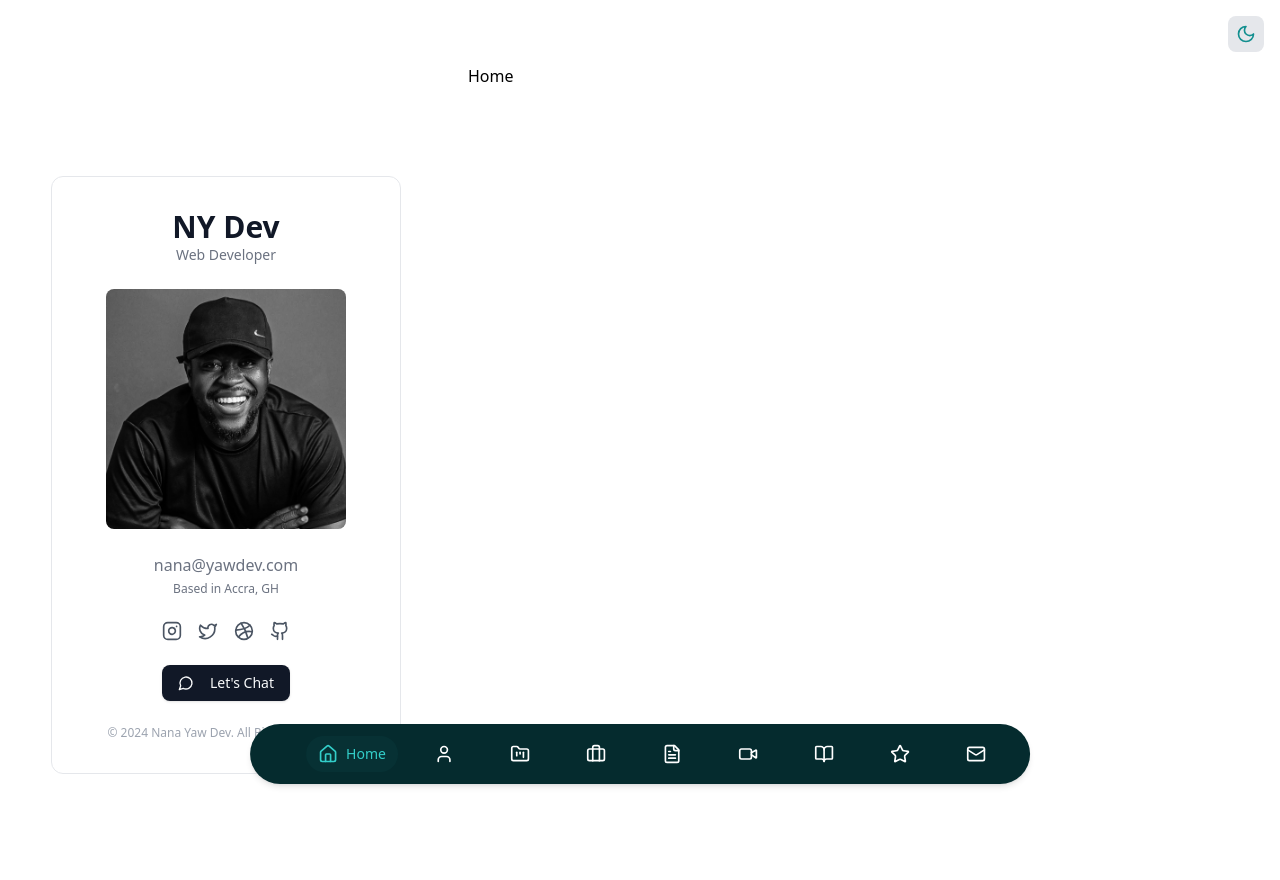
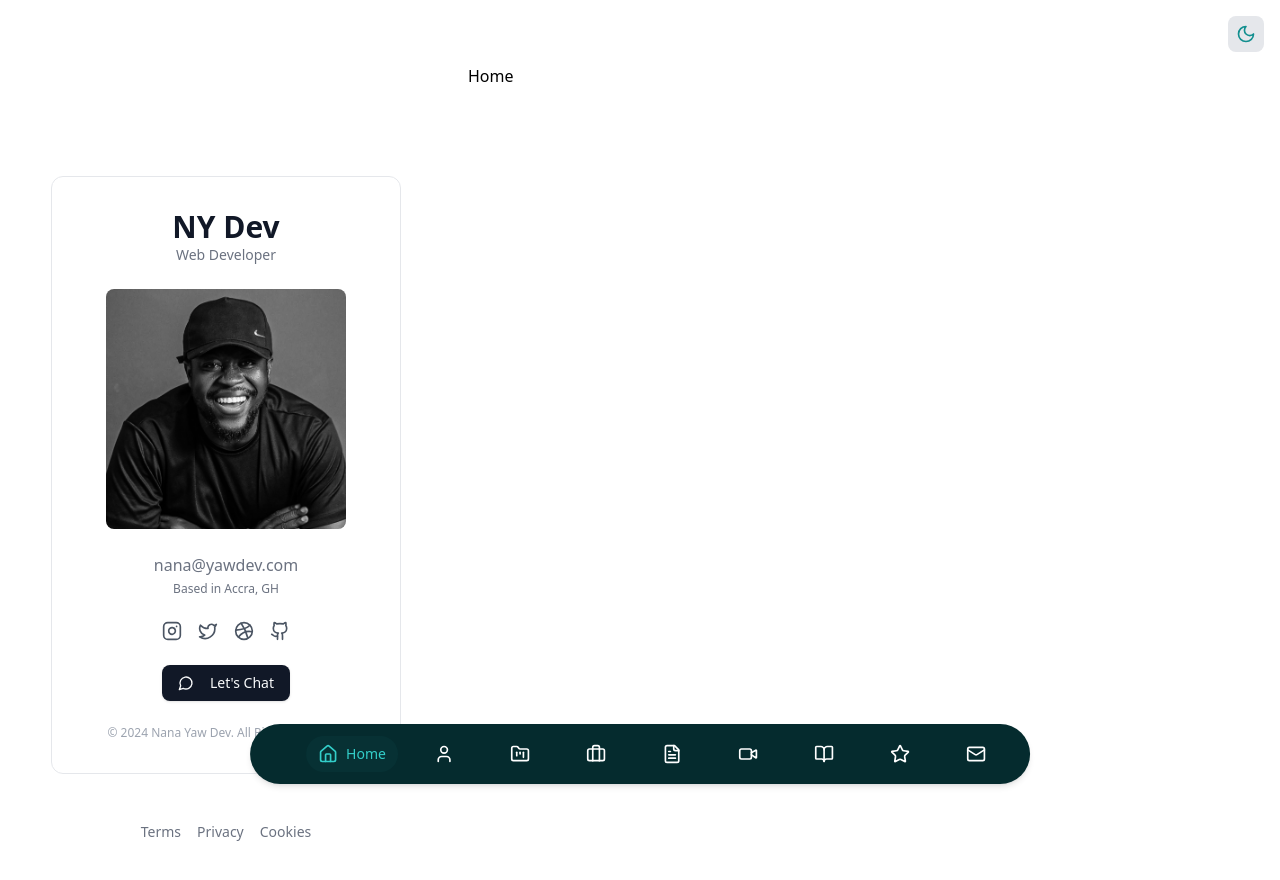
Before and after one commit to nanayawdev/nanayaw.dev, a React (Vite) app: page / in a window 1280 px wide. Shown: the top 880 px of the page. Built offline with nearby package versions, Linux system fonts and the light colour scheme.

Commit message:
Cookies, Privacy and Terms page created

```diff
--- a/src/components/Footer/Footer.jsx
+++ b/src/components/Footer/Footer.jsx
@@ -1,8 +1,13 @@
+import { Link } from 'react-router-dom';
+
 const Footer = () => {
   return (
-    <div>
-      <h1>Footer Here</h1>
+    <div className="flex justify-center space-x-4 text-sm text-gray-500 dark:text-gray-400">
+      <Link to="/terms" className="hover:text-gray-700 dark:hover:text-gray-300">Terms</Link>
+      <Link to="/privacy" className="hover:text-gray-700 dark:hover:text-gray-300">Privacy</Link>
+      <Link to="/cookies" className="hover:text-gray-700 dark:hover:text-gray-300">Cookies</Link>
     </div>
   );
 };
+
 export default Footer;
--- a/src/layouts/MainLayout.jsx
+++ b/src/layouts/MainLayout.jsx
@@ -6,6 +6,7 @@ import MobileNavbar from '../components/Navbar/MobileNavbar';
 import ThemeToggle from '../components/ThemeToggle/ThemeToggle';
 import ProfileCard from '../components/ProfileCard/ProfileCard';
 import { navigationConfig } from '../config/navigationConfig';
+import Footer from '../components/Footer/Footer';
 
 const MainLayout = () => {
   return (
@@ -22,6 +23,9 @@ const MainLayout = () => {
             <div className="md:w-[420px] shrink-0">
               <div className="sticky top-20 transition-all duration-300">
                 <ProfileCard />
+                <div className="mt-4">
+                  <Footer />
+                </div>
               </div>
             </div>
 
--- /dev/null
+++ b/src/pages/Cookies.jsx
@@ -0,0 +1,4 @@
+const Cookies = () => {
+    return <div>Cookies</div>;
+};
+export default Cookies;
--- /dev/null
+++ b/src/pages/Privacy.jsx
@@ -0,0 +1,5 @@
+const Privacy = () => {
+    return <div>Privacy</div>;
+};
+
+export default Privacy;
--- /dev/null
+++ b/src/pages/Terms.jsx
@@ -0,0 +1,5 @@
+const Terms = () => {
+    return <div>Terms</div>;
+};
+
+export default Terms;
```
